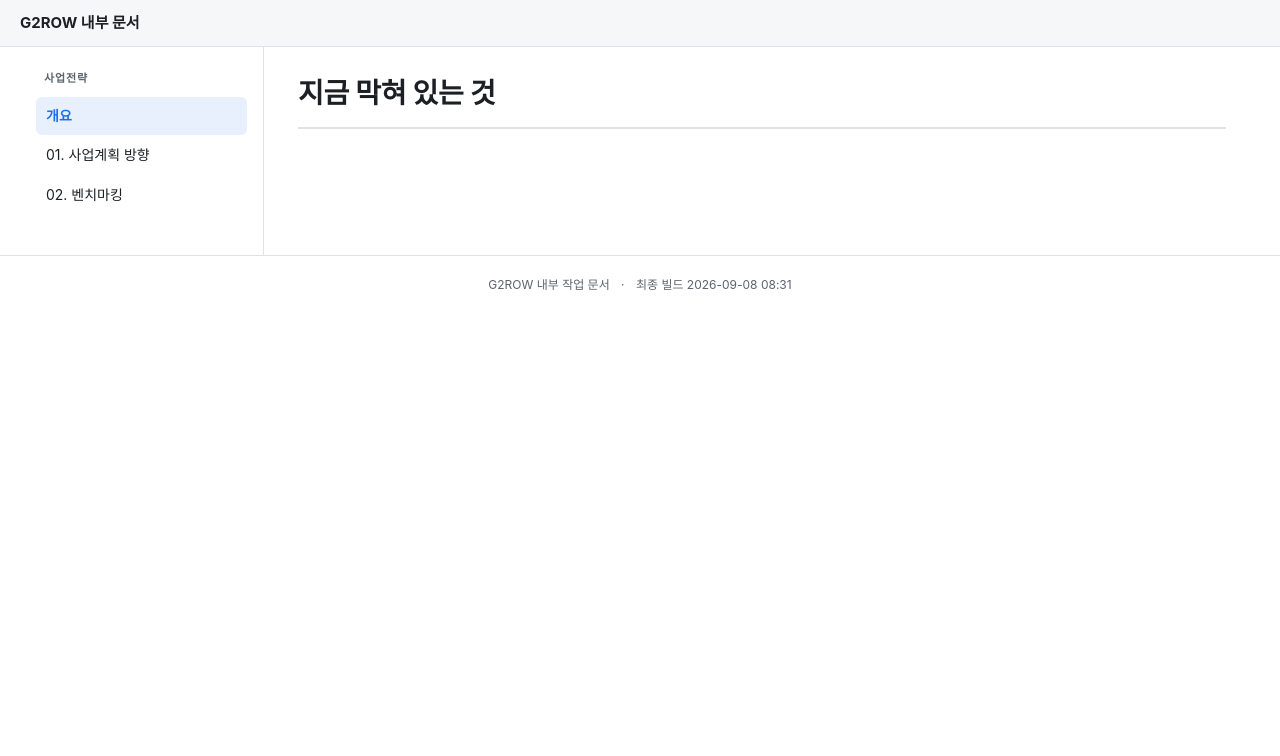
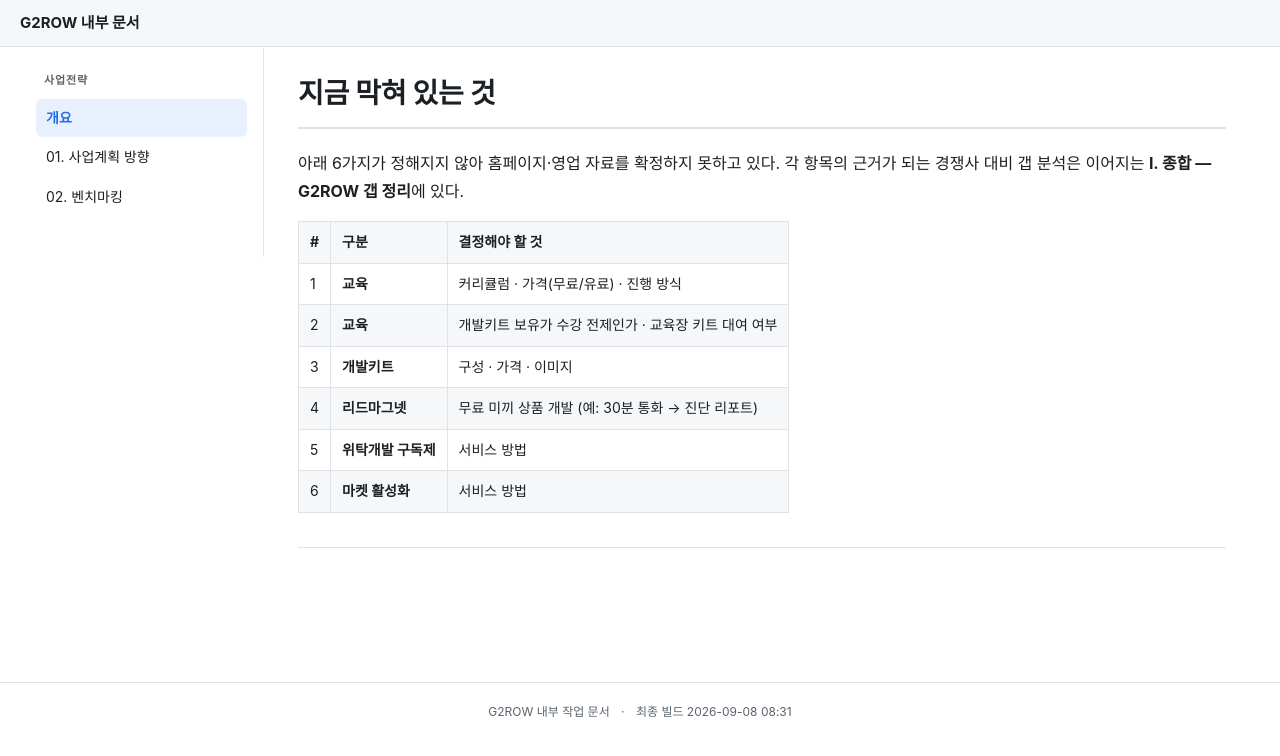
Before and after one commit to iamyoung1015-max/g2row-docs, a Jekyll site: the page built from site/index.md, in a window 1280 px wide. Shown: the top 756 px of the page. Built offline with Jekyll 4.4.1, drawn with Linux system fonts in a browser that asks for light colours.

Commit message:
feat: 개요에 '지금 막혀 있는 것' 6개 항목 추가
교육(커리큘럼·가격·방식 / 키트 보유 전제 여부), 개발키트(구성·가격·
이미지), 리드마그넷, 위탁개발 구독제, 마켓 활성화를 결정 대기 목록으로
정리해 02 I장 갭 분석 위에 요약으로 노출한다.

Co-Authored-By: Claude Opus 5 (1M context) <noreply@anthropic.com>

```diff
--- a/site/index.md
+++ b/site/index.md
@@ -6,4 +6,18 @@ toc: false
 
 # 지금 막혀 있는 것
 
+아래 6가지가 정해지지 않아 홈페이지·영업 자료를 확정하지 못하고 있다.
+각 항목의 근거가 되는 경쟁사 대비 갭 분석은 이어지는 **I. 종합 — G2ROW 갭 정리**에 있다.
+
+| # | 구분 | 결정해야 할 것 |
+|---|---|---|
+| 1 | **교육** | 커리큘럼 · 가격(무료/유료) · 진행 방식 |
+| 2 | **교육** | 개발키트 보유가 수강 전제인가 · 교육장 키트 대여 여부 |
+| 3 | **개발키트** | 구성 · 가격 · 이미지 |
+| 4 | **리드마그넷** | 무료 미끼 상품 개발 (예: 30분 통화 → 진단 리포트) |
+| 5 | **위탁개발 구독제** | 서비스 방법 |
+| 6 | **마켓 활성화** | 서비스 방법 |
+
+---
+
 <!--I_SECTION-->
```
